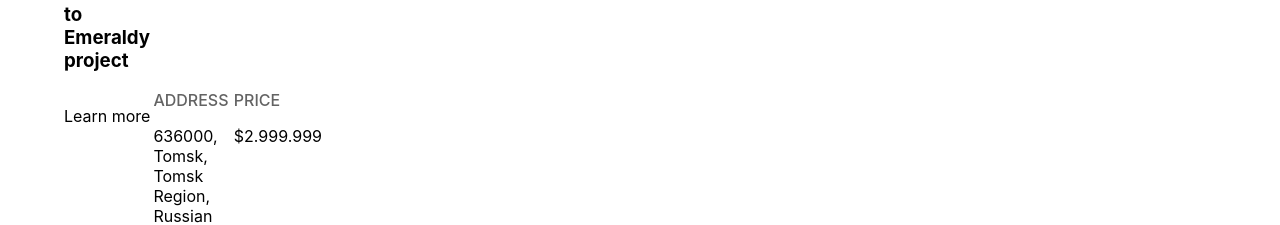
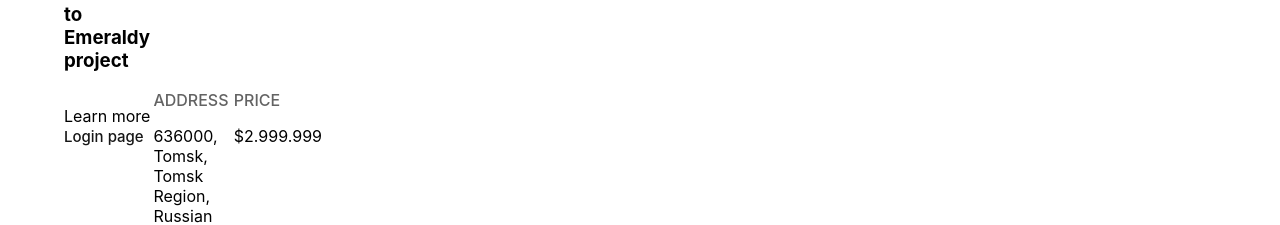
Before and after one commit to artischockee/emeraldy, a React (Create React App) app in the folder client/: page / in a window 1280 px wide. Shown: the part 863-1088 px from the top of the page. Built offline with nearby package versions, Linux system fonts and the light colour scheme.

Commit message:
Add 'Login page' link

```diff
--- a/client/src/components/description/Description.js
+++ b/client/src/components/description/Description.js
@@ -1,5 +1,6 @@
 import './Description.sass';
 import React from 'react';
+import Link from '../generic/Link';
 
 const Description = () => (
   <section className="section main__section">
@@ -10,6 +11,7 @@ const Description = () => (
       <div className="grid grid_col-12 grid_row-2">
         <p className="home__learn-more">
           Learn more
+          <Link className="li__link" to="/login">Login page</Link>
         </p>
         <div className="home__information grid grid_col-7">
           <div className="home__location">
```
